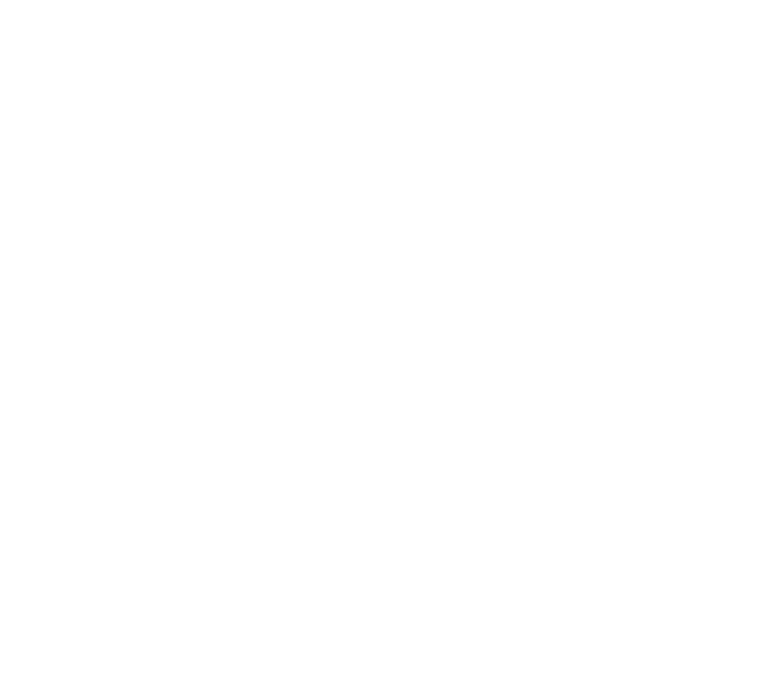
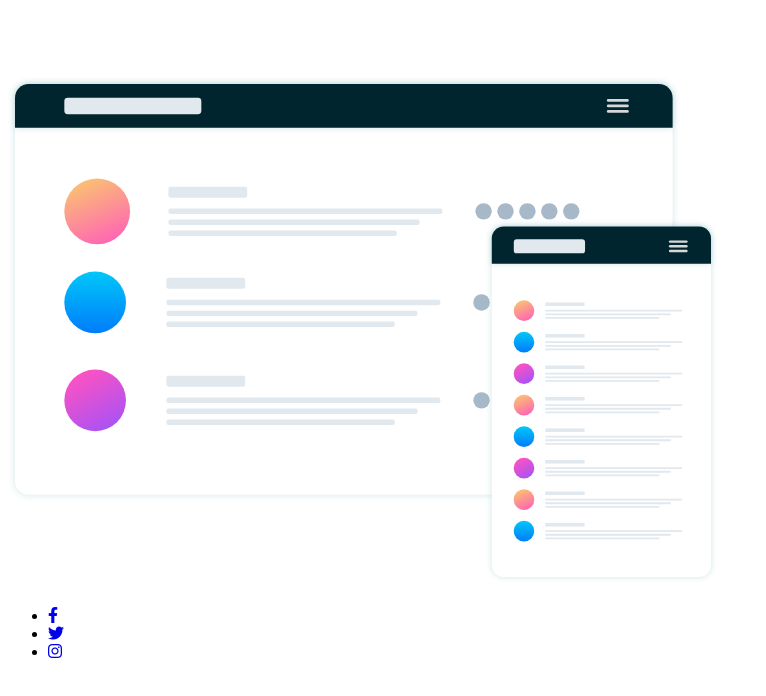
Before and after one commit to lkiryu/Huddle-landing-page-with-a-single-introductory-section, a plain HTML site: page index.html in a window 1280 px wide. Shown: the whole page, without its empty margins (0-766 px from the left). Drawn offline with Linux system fonts and the light colour scheme.

Commit message:
html pronto

```diff
--- a/index.html
+++ b/index.html
@@ -1,5 +1,6 @@
 <!DOCTYPE html>
 <html lang="en">
+
 <head>
     <meta charset="UTF-8">
     <meta name="viewport" content="width=device-width, initial-scale=1.0">
@@ -9,7 +10,30 @@
     <link rel="stylesheet" href="https://cdnjs.cloudflare.com/ajax/libs/font-awesome/6.3.0/css/all.min.css">
     <title>Huddle landing page with a single introductory section</title>
 </head>
+
 <body>
+    <main class="container">
+        <header class="header">
+            <a href="#"><img src="./src/images/logo.svg" alt="logo"></a>
+        </header>
 
+        <section class="section">
+            <img src="./src/images/illustration-mockups.svg" alt="illustration-mockups">
+            <div class="info">
+                <h2 class="title"></h2>
+                <p class="description"></p>
+                <a href="#" class="button"></a>
+            </div>
+        </section>
+
+        <footer>
+            <ul>
+                <li><a href="#"><i class="fa-brands fa-facebook-f"></i></a></li>
+                <li><a href="#"><i class="fa-brands fa-twitter"></i></a></li>
+                <li><a href="#"><i class="fa-brands fa-instagram"></i></a></li>
+            </ul>
+        </footer>
+    </main>
 </body>
+
 </html>
```
